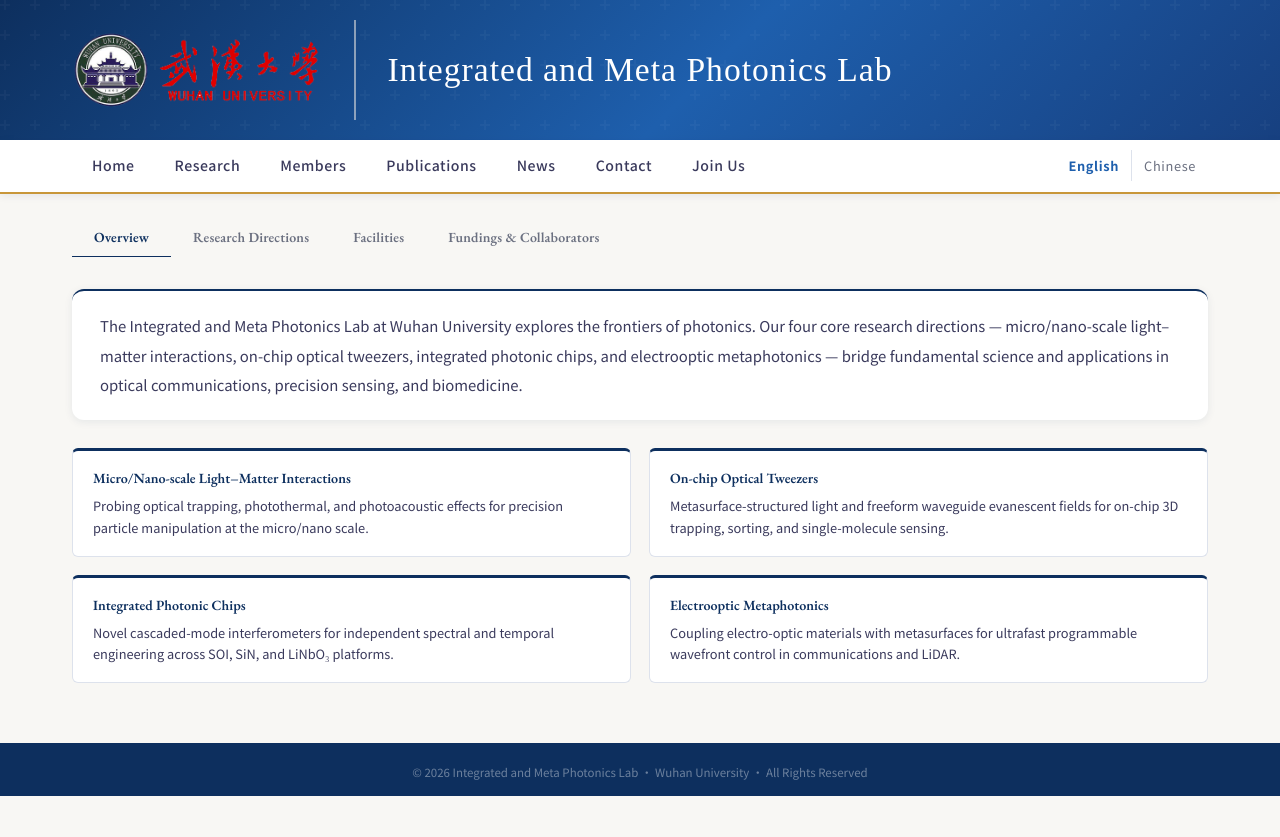
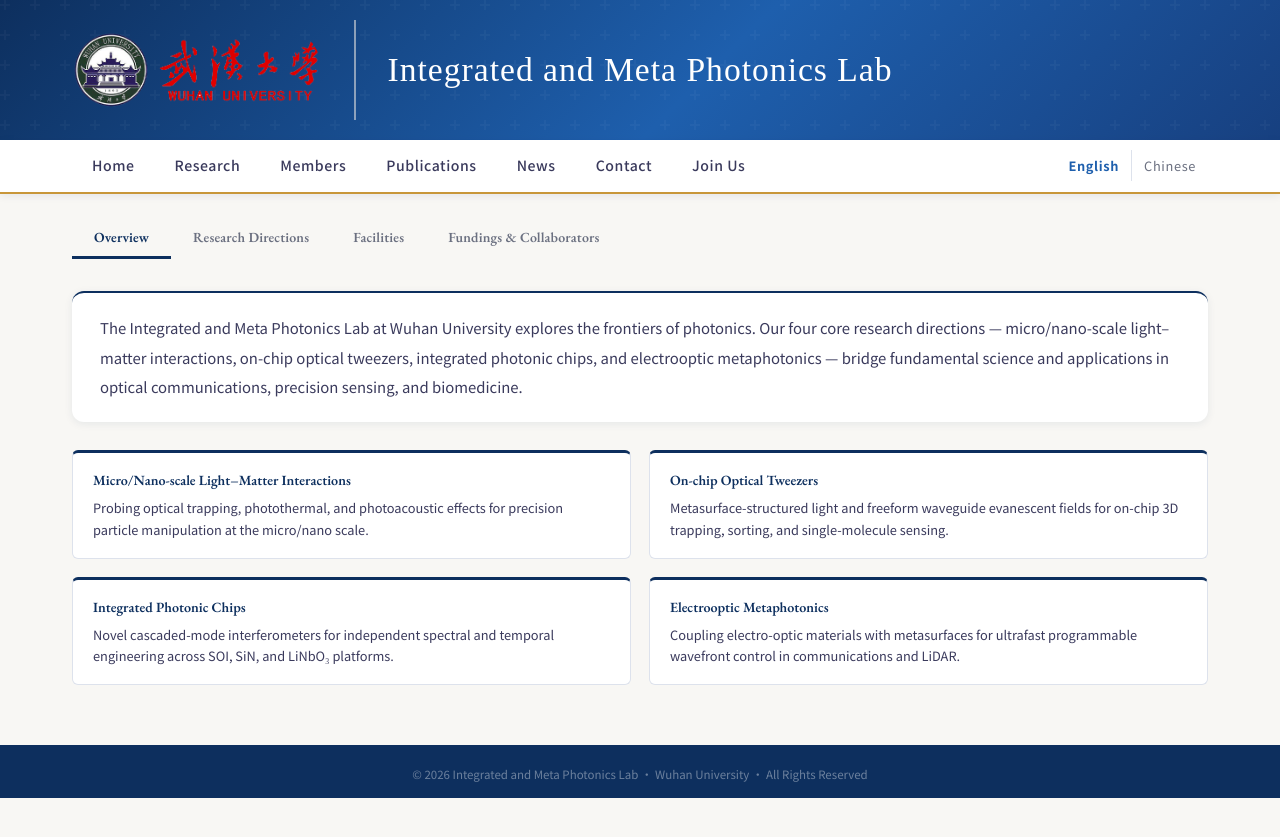
Before and after one commit to jinslu/jinslu.github.io, a Jekyll site: the page built from research.html, in a window 1280 px wide. Shown: the top 837 px of the page. Built offline with Jekyll 4.4.1, drawn with Linux system fonts in a browser that asks for light colours; some web fonts are replaced.

Commit message:
Fix research tab active underline thickness to match news filter tabs
Co-Authored-By: Claude Sonnet 4.6 <noreply@anthropic.com>

```diff
--- a/assets/css/style.css
+++ b/assets/css/style.css
@@ -1369,7 +1369,7 @@ a:hover { color: var(--blue-light); }
   background: none;
   border: none;
   border-bottom: 3px solid transparent;
-  margin-bottom: -2px;
+  margin-bottom: 0;
   padding: 10px 22px;
   font-family: 'Noto Serif SC', 'EB Garamond', serif;
   font-size: 0.87rem;
```
